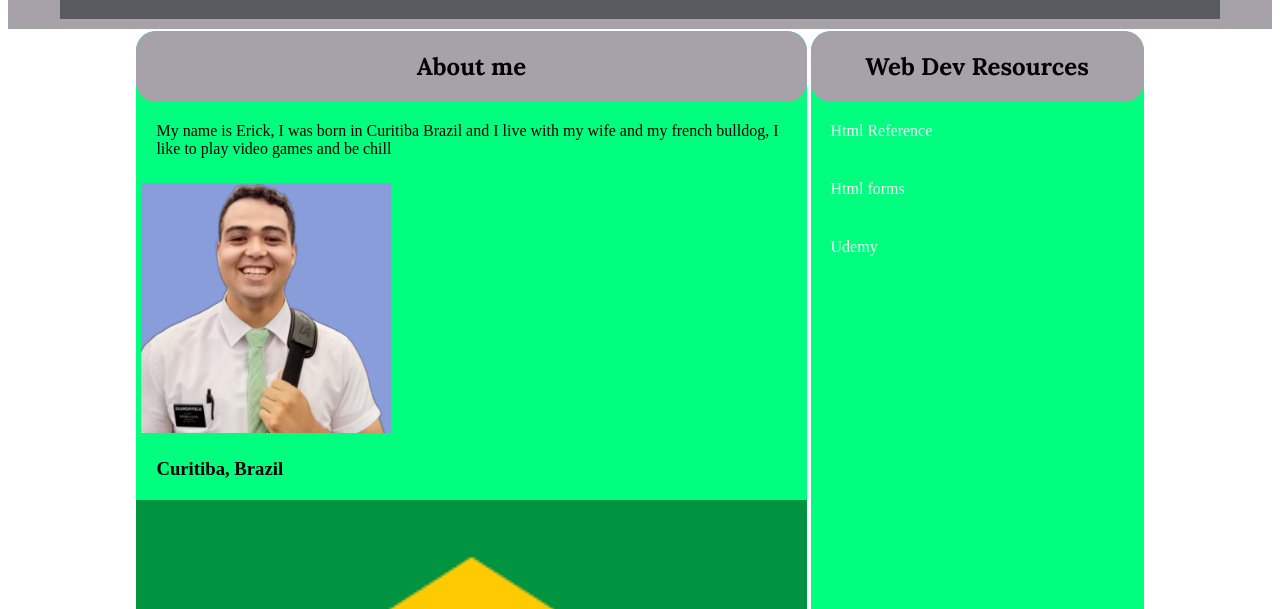
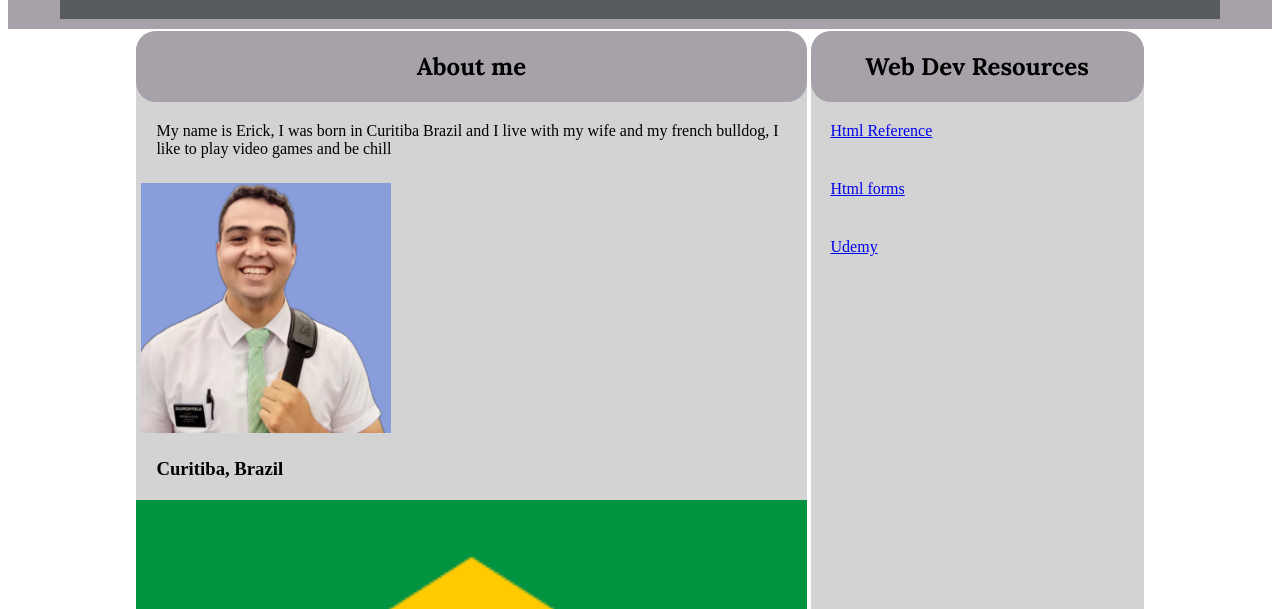
Before and after one commit to ErickRodrigues23/wdd131, a plain HTML site: page index.html in a window 1280 px wide. Shown: the part 191-800 px from the top of the page. Drawn offline with Linux system fonts and the light colour scheme.

Commit message:
css update

```diff
--- a/styles/base.css
+++ b/styles/base.css
@@ -30,10 +30,11 @@ h1, h2 {
     /* display: flex; */
 }
 
-a:link {
+header a:link {
     background-color: transparent;
     color: var(--accent1-color);
     text-decoration: none;
+
 }
 
 a:visited {
@@ -61,7 +62,7 @@ main {
     flex-direction: column;
     /* justify-content: flex-start;
     align-items: flex-start; */
-    background-color: springgreen ;
+    background-color: lightgrey ;
     margin: 2px;
     border-radius: 20px;
     /* display: grid; */
```
